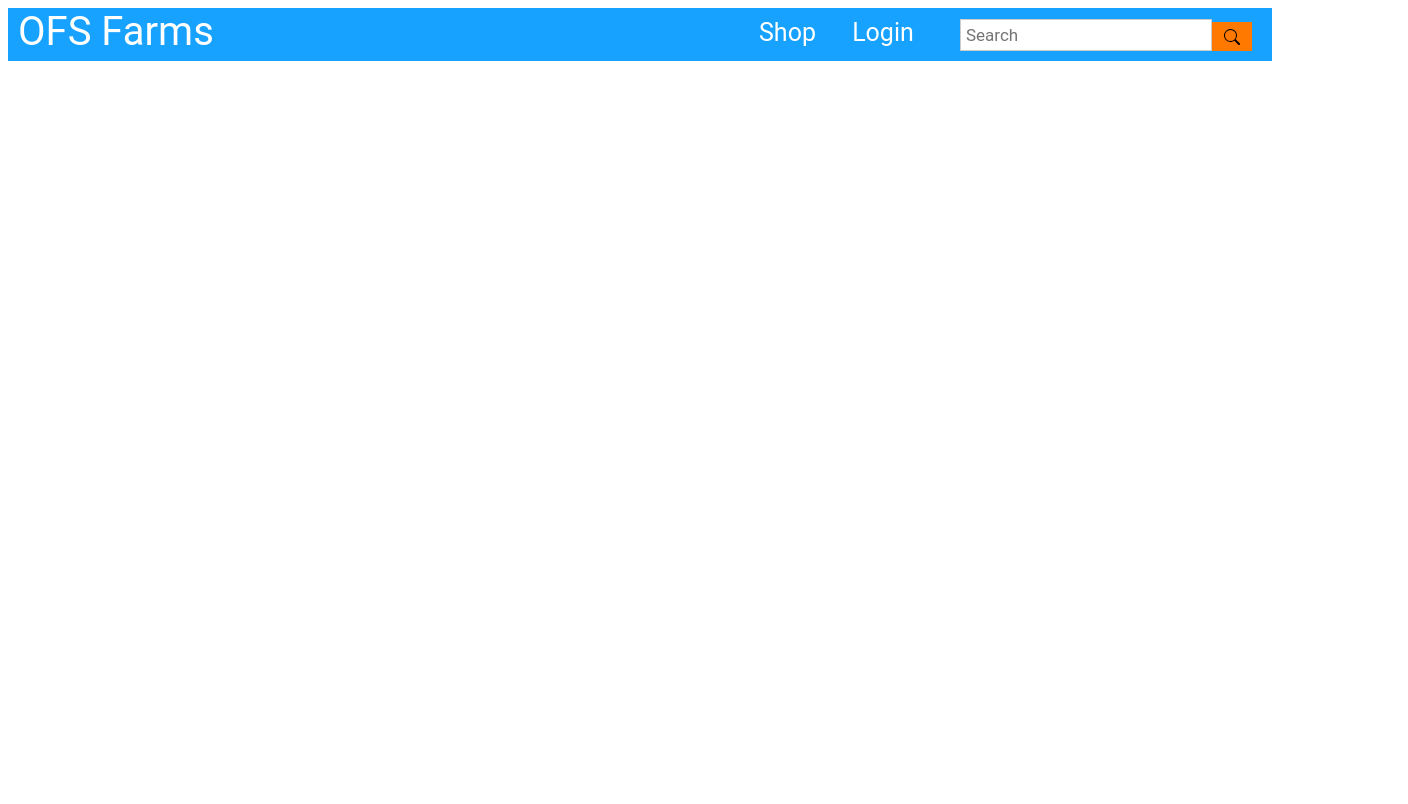
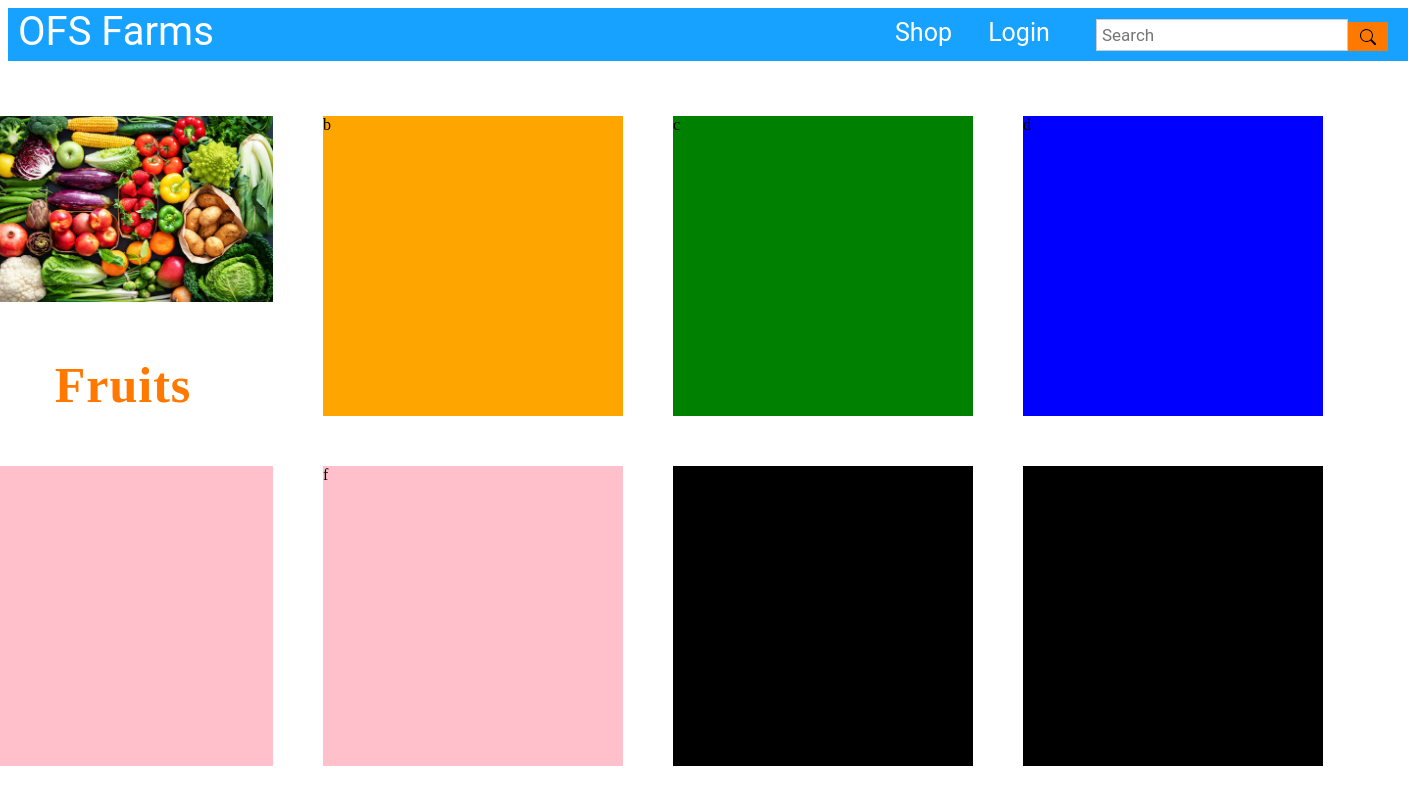
Before and after one commit to SJSUProduceGoose/frontend, a Nuxt app: page /shop in a window 1280 px wide. Shown: the top 804 px of the page, 1408 px wide, since content can reach past the window. Built offline with nearby package versions, Linux system fonts and the light colour scheme.

Commit message:
added layout for shop

```diff
--- a/components/nav.vue
+++ b/components/nav.vue
@@ -36,6 +36,7 @@
   top: 0;
   width: 100%;
   z-index: 100;
+  min-width: 1400px;
 }
 
 * {
--- /dev/null
+++ b/pages/shop.vue
@@ -0,0 +1,111 @@
+<template>
+
+<div class="wrap">
+
+  <div id="box">
+    <img src="~/assets/img/veggies.png">
+    <p>Fruits</p>
+  </div>
+  <div id="box2">b</div>
+   <div id="box3">c</div>
+   <div id="box4">d</div>
+  <div id="box5">d</div>
+  <div id="box5">f</div>
+  <div id="box6">f</div>
+  <div id="box6">f</div>
+
+</div>
+
+
+</template>
+<style scoped>
+
+body{
+    background-color: lightgray;
+
+}
+img{
+    width: 300px;
+}
+.wrap
+{
+
+    place-items: center;
+    align-content: center;
+    justify-content: center;
+    grid-template-columns: repeat(4, 350px);
+  grid-template-rows: repeat(2, 350px);
+    display: grid;
+    min-height: 95vh;
+    min-width: 100vw;
+
+
+
+
+
+
+
+
+
+
+}
+p{
+   font-size: 50px;
+   font-weight: bold;
+   letter-spacing: 1px;
+   font-family: 'Times New Roman', Times, serif;
+}
+
+#box
+{
+  text-align: center;
+
+
+
+  width: 300px;
+  height: 300px;
+  cursor: default;
+  pointer-events: visible;
+  text-decoration: none;
+  color: #ff7800;
+  transition: box-shadow 0.5s;
+
+
+}
+
+#box:hover{
+    box-shadow: 0 15px 20px rgba(0, 0, 0, 0.15);
+}
+
+#box2
+{
+  background-color: orange;
+  width: 300px;
+  height: 300px;
+}
+#box3
+{
+  background-color: green;
+  width: 300px;
+  height: 300px;
+}
+#box4
+{
+  background-color: blue;
+  width: 300px;
+  height: 300px;
+}
+#box5
+{
+  background-color: pink;
+  width: 300px;
+  height: 300px;
+}
+#box6
+{
+  background-color: black;
+  width: 300px;
+  height: 300px;
+}
+
+</style>
```
Also changed, not shown: assets/img/guildlogo.png (added), assets/img/veggies.png (added).
